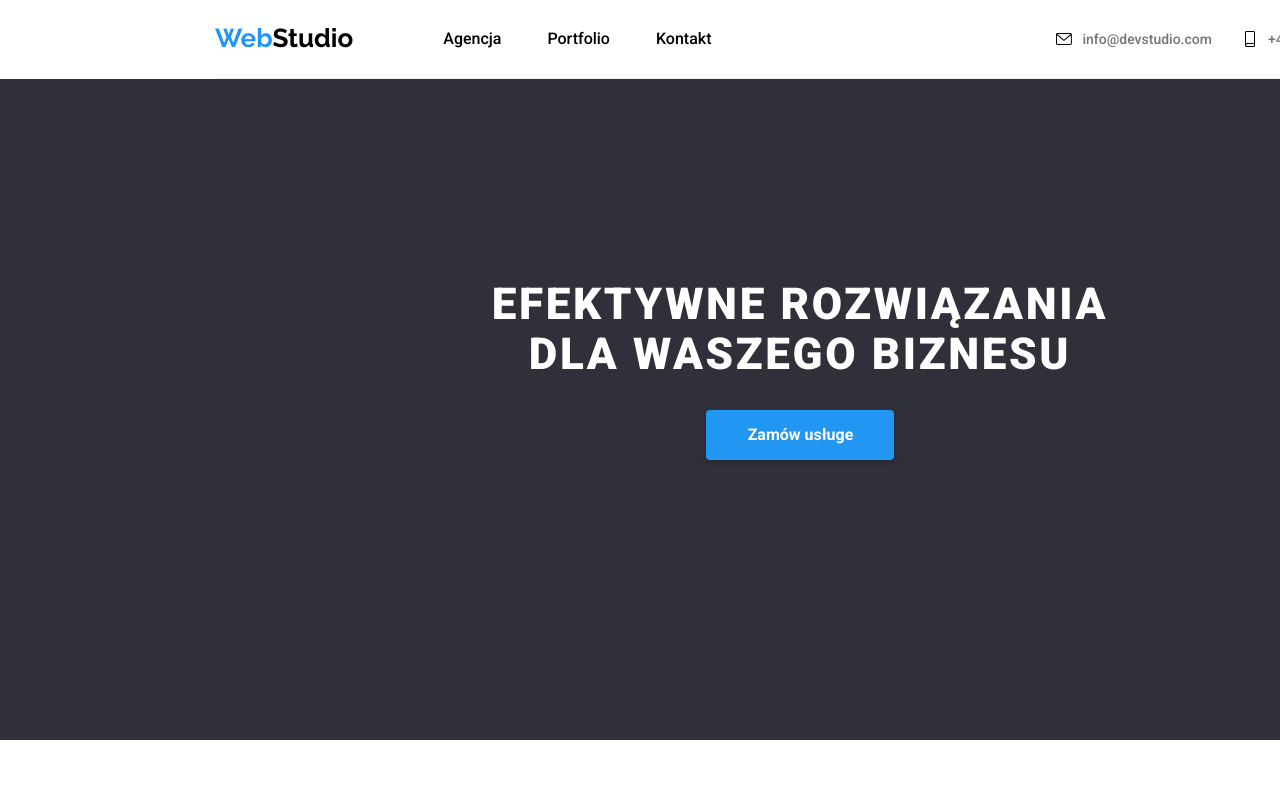
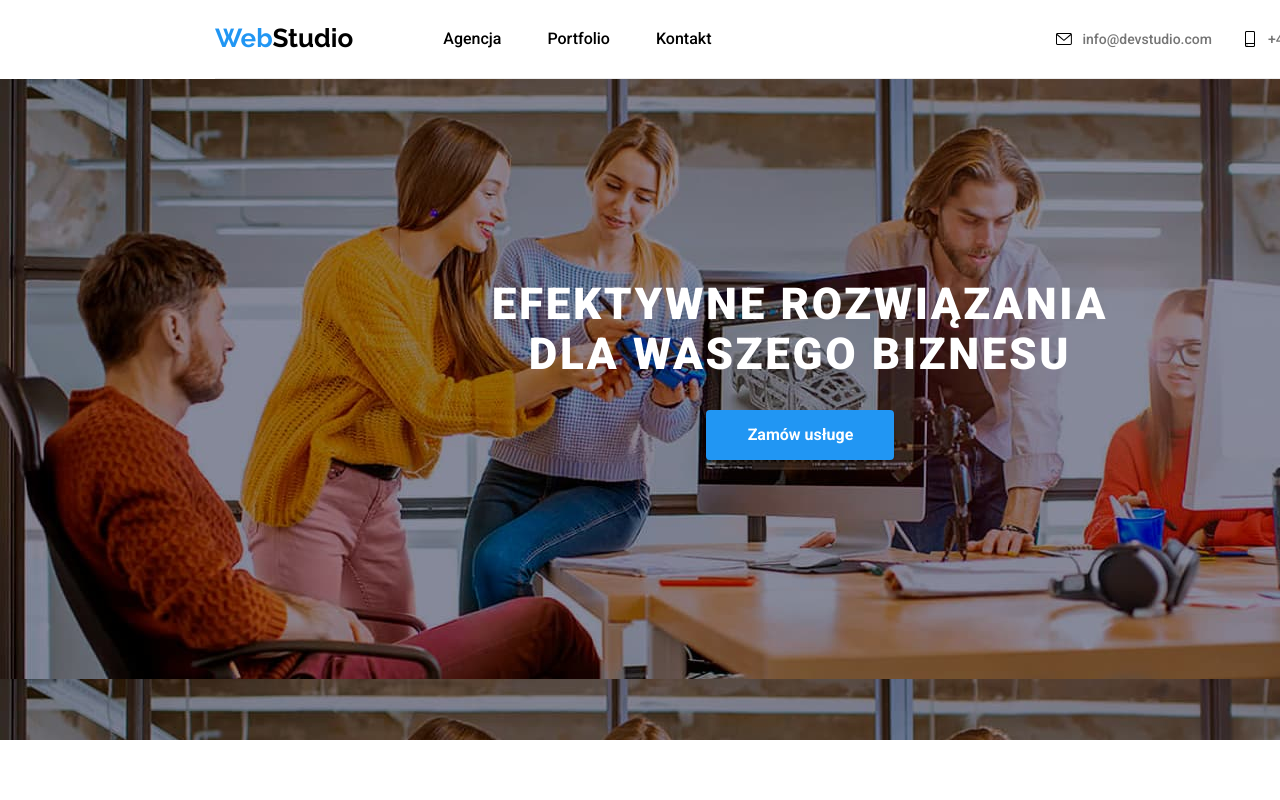
Before and after one commit to DawidSzotek/goit-markup-hw-04, a plain HTML site: page index.html in a window 1280 px wide. Shown: the top 800 px of the page. Drawn offline with nearby package versions, Linux system fonts and the light colour scheme.

Commit message:
ostatnia próba

```diff
--- a/css/style.css
+++ b/css/style.css
@@ -87,11 +87,10 @@ body {
     display: block;
     margin: auto;
     background-color: #2f303a;
-    background-image:url(/image/p10.jpg);
-    background-image: linear-gradient(to right,
-    #2F303A66 40%,
-    #2F303A66 40% );
+    background-image:url("../image/p10.jpg");
+    max-width:1600px;
 }
+
 .main-text-content {
     display: block;
     text-align: center;
```
